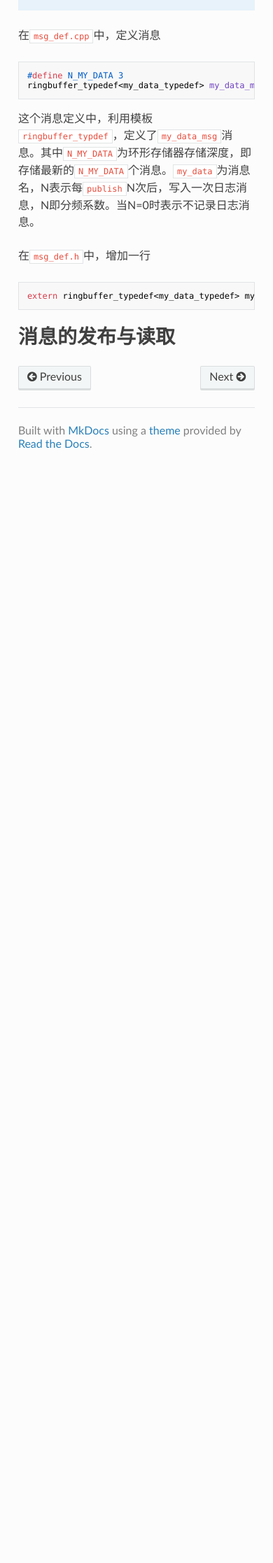
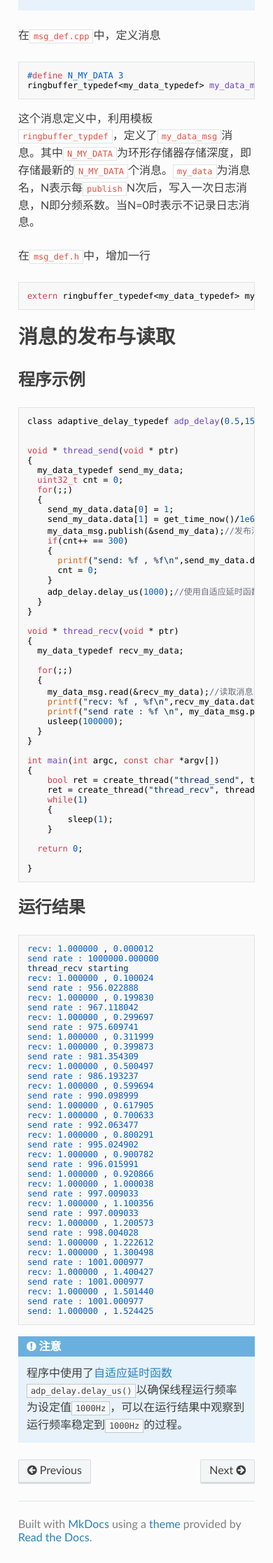
Before and after one commit to RflyPilot/rflypilot, an MkDocs documentation site: the page built from docs/development/msg.md, in a window 390 px wide. Shown: the part 746-2980 px from the top of the page at 70% size. Built offline with MkDocs 1.6.1, drawn with Linux system fonts in a browser that asks for light colours; nearby versions of some CDN libraries; before the commit the page ends 1417 px from its top, so only the background shows below that.

````diff
--- /dev/null
+++ b/docs/css/extra.css
@@ -0,0 +1,99 @@
+div.col-md-9 h1:first-of-type {
+    text-align: center;
+    font-size: 60px;
+    font-weight: 300;
+}
+
+div.col-md-9>p:first-of-type {
+    text-align: center;
+}
+
+div.col-md-9 p.admonition-title:first-of-type {
+    text-align: left;
+}
+
+div.col-md-9 h1:first-of-type .headerlink {
+    display: none;
+}
+
+div.admonition.block>.admonition-title {
+    display: none;
+}
+
+.admonition.new, details.new {
+    color: #15654a;
+    background-color: #edfff9;
+    border-color: #bcf1e8;
+}
+.admonition.example, details.example {
+    color: #353579;
+    background-color: #f0f1ff;
+    border-color: #d8dcf0;
+}
+
+/* Definition List styles */
+
+dd {
+    padding-left: 20px;
+}
+
+.card-body svg {
+    width: 100%;
+    padding: 0 50px;
+    height: auto;
+}
+
+/* Homepage */
+
+body.homepage div.jumbotron {
+    margin-top: 1.5rem;
+    padding-top: 1rem;
+    padding-bottom: 0;
+}
+
+body.homepage div.jumbotron div.card {
+    margin-bottom: 2rem;
+}
+
+body.homepage>div.container>div.row>div.col-md-3 {
+    display: none;
+}
+
+body.homepage>div.container>div.row>div.col-md-9 {
+    margin-left: 0;
+    flex: 0 0 100%;
+    max-width: 100%;
+}
+
+/* mkdocstrings */
+
+.doc-object {
+    padding-left: 10px;
+    border-left: 4px solid rgba(230, 230, 230);
+}
+
+.doc-contents .field-body p:first-of-type {
+    display: inline;
+}
+
+.doc-label-class-attribute,
+.doc-label-instance-attribute {
+    display: none;
+}
+
+h2.doc-heading {
+    font-size: 1.5rem;
+}
+h3.doc-heading {
+    font-size: 1.4rem;
+}
+h4.doc-heading {
+    font-size: 1.3rem;
+}
+h5.doc-heading {
+    font-size: 1.2rem;
+}
+
+.doc-contents {
+    padding-left: 0;
+}
--- a/docs/development/msg.md
+++ b/docs/development/msg.md
@@ -29,3 +29,99 @@ extern ringbuffer_typedef<my_data_typedef> my_data_msg;
 ```
 
 # 消息的发布与读取
+
+
+## 程序示例
+```C
+class adaptive_delay_typedef adp_delay(0.5,15,0);
+
+
+void * thread_send(void * ptr)
+{
+  my_data_typedef send_my_data;
+  uint32_t cnt = 0;
+  for(;;)
+  {
+    send_my_data.data[0] = 1;
+    send_my_data.data[1] = get_time_now()/1e6;
+    my_data_msg.publish(&send_my_data);//发布消息
+    if(cnt++ == 300)
+    {
+      printf("send: %f , %f\n",send_my_data.data[0], send_my_data.data[1]);
+      cnt = 0;
+    }
+    adp_delay.delay_us(1000);//使用自适应延时函数
+  }
+}
+
+void * thread_recv(void * ptr)
+{
+  my_data_typedef recv_my_data;
+
+  for(;;)
+  {
+    my_data_msg.read(&recv_my_data);//读取消息
+    printf("recv: %f , %f\n",recv_my_data.data[0], recv_my_data.data[1]);
+    printf("send rate : %f \n", my_data_msg.publish_rate_hz);
+    usleep(100000);
+  }
+}
+
+int main(int argc, const char *argv[])
+{
+    bool ret = create_thread("thread_send", thread_send, NULL);
+    ret = create_thread("thread_recv", thread_recv, NULL);
+    while(1)
+    {
+        sleep(1);
+    }
+
+  return 0;
+
+}
+```
+
+## 运行结果
+```
+recv: 1.000000 , 0.000012
+send rate : 1000000.000000
+thread_recv starting
+recv: 1.000000 , 0.100024
+send rate : 956.022888
+recv: 1.000000 , 0.199830
+send rate : 967.118042
+recv: 1.000000 , 0.299697
+send rate : 975.609741
+send: 1.000000 , 0.311999
+recv: 1.000000 , 0.399873
+send rate : 981.354309
+recv: 1.000000 , 0.500497
+send rate : 986.193237
+recv: 1.000000 , 0.599694
+send rate : 990.098999
+send: 1.000000 , 0.617905
+recv: 1.000000 , 0.700633
+send rate : 992.063477
+recv: 1.000000 , 0.800291
+send rate : 995.024902
+recv: 1.000000 , 0.900782
+send rate : 996.015991
+send: 1.000000 , 0.920866
+recv: 1.000000 , 1.000038
+send rate : 997.009033
+recv: 1.000000 , 1.100356
+send rate : 997.009033
+recv: 1.000000 , 1.200573
+send rate : 998.004028
+send: 1.000000 , 1.222612
+recv: 1.000000 , 1.300498
+send rate : 1001.000977
+recv: 1.000000 , 1.400427
+send rate : 1001.000977
+recv: 1.000000 , 1.501440
+send rate : 1001.000977
+send: 1.000000 , 1.524425
+```
+
+!!! 注意
+    程序中使用了[自适应延时函数](task_period.md)``adp_delay.delay_us()``以确保线程运行频率为设定值``1000Hz``，可以在运行结果中观察到运行频率稳定到``1000Hz``的过程。
--- a/mkdocs.yml
+++ b/mkdocs.yml
@@ -8,7 +8,7 @@ nav:
         - 快速使用: quick_start/env_install.md
     - 用户手册:
         - 硬件连接: Basic/hardware_connection.md
-        - MIL\SIH\HIL仿真: Basic/simulation.md
+        - MIL\SIH\HIL仿真与实验: Basic/simulation.md
         - 在线示波器: Basic/scope.md
         - 远程控制台: Basic/console.md
         - 日志系统: Basic/logger.md
@@ -29,6 +29,8 @@ nav:
         - 线程间通信: development/msg.md
         - 网络通信接口: development/net_interface.md
         - 编译与部署: development/compiling_deploy.md
+        - 其他设置: development/other.md
+        - 开发示例: development/rflypilot_dev_example.md
     - 展望:
         - 下一代RflyPilot: Future/future.md
     - Help:
````
Also changed, not shown: docs/development/compiling_deploy.md (+51 -0 lines), docs/development/net_interface.md (+24 -0 lines), docs/development/other.md (added, +75 -0 lines), docs/development/rflypilot_dev_example.md (added, +217 -0 lines), docs/development/task_period.md (+2 -2 lines).
